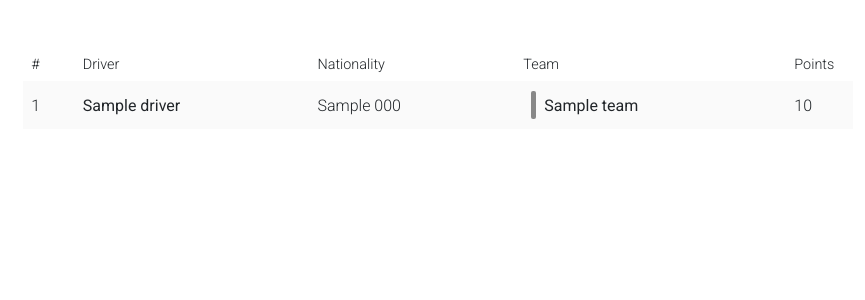
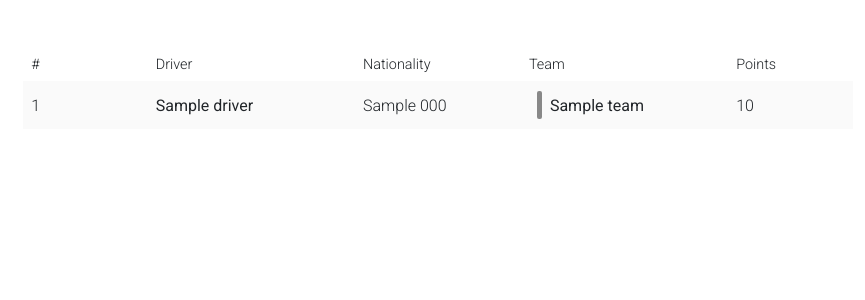
Before and after one commit to Wadu436/formula1-championship, a Django app: template app/leaderboard/templates/leaderboard/drivers_standings.html in a window 1280 px wide. Shown: the top 300 px of the page, without its empty margins (202-1067 px from the left). Run offline with Django 3.2, Linux system fonts and the light colour scheme; the template is opened without the code that fills it: most values are stand-ins (such as "Sample title", 1, 10 or a date in 2020).

Commit message:
fix column widths

```diff
--- a/app/leaderboard/templates/leaderboard/drivers_standings.html
+++ b/app/leaderboard/templates/leaderboard/drivers_standings.html
@@ -22,11 +22,11 @@
             <div>
                 <table class="table table-striped leaderboard-table table-borderless" style="font-size: 1rem;">
                     <colgroup>
-                        <col>
-                        <col>
-                        <col>
-                        <col>
-                        <col style="width: 8%;">
+                        <col style="width: 15%;">
+                        <col style="width: 25%;">
+                        <col style="width: 20%;">
+                        <col style="width: 25%;">
+                        <col style="width: 15%;">
                     </colgroup>
                     <thead class="table-white">
                         <tr>
@@ -42,10 +42,12 @@
                         <tr class="leaderboard-row">
                             <td class="align-middle fw-lighter">{{forloop.counter}}</td>
                             <td class="align-middle">{{driver.name}}</td>
-                            <td class="align-middle fw-lighter">{{driver.country.unicode_flag}} {{driver.country.ioc_code}}</td>
+                            <td class="align-middle fw-lighter">{{driver.country.unicode_flag}}
+                                {{driver.country.ioc_code}}</td>
                             <td class="align-middle" style="height: 100%;">
                                 <div class="d-inline-flex align-items-center">
-                                    <span class="team-color-bar mx-2" style="background-color: {{driver.team.color}};"></span>
+                                    <span class="team-color-bar mx-2"
+                                        style="background-color: {{driver.team.color}};"></span>
                                     <span>{{driver.team}}</span>
                                 </div>
                             </td>
```
